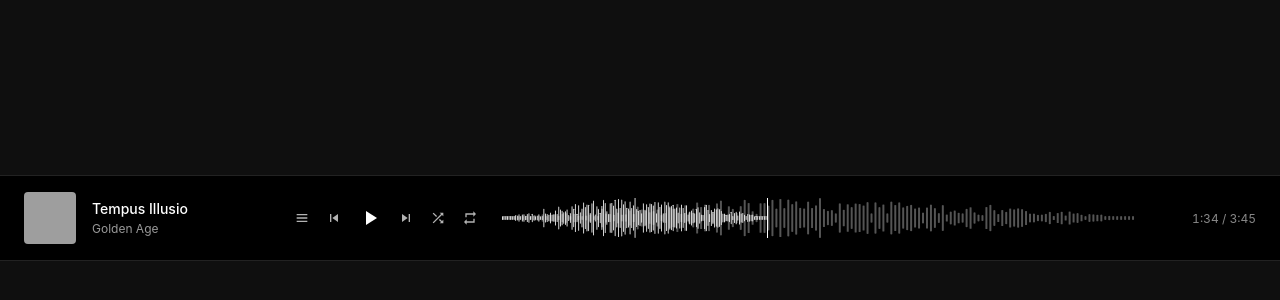
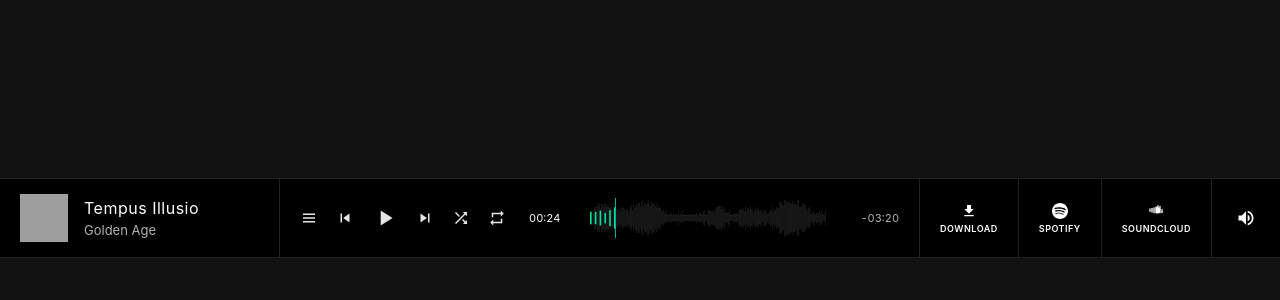
Before and after one commit to audiorybeatstore-cpu/globalplayer, a plain HTML site: page index.html in a window 1280 px wide. Shown: the part 182-482 px from the top of the page. Drawn offline with Linux system fonts and the light colour scheme; grey boxes are pictures that could not be loaded.

Commit message:
Update index.html

```diff
--- a/index.html
+++ b/index.html
@@ -3,8 +3,9 @@
 <head>
     <meta charset="UTF-8">
     <meta name="viewport" content="width=device-width, initial-scale=1.0">
-    <title>Pro Audio Player</title>
+    <title>Pro Global Audio Player</title>
     <style>
+        /* --- Base Reset --- */
         * {
             box-sizing: border-box;
             margin: 0;
@@ -13,7 +14,7 @@
         }
 
         body {
-            background-color: #0f0f0f; /* Deep dark background */
+            background-color: #121212; /* Dark background for contrast */
             display: flex;
             justify-content: center;
             align-items: center;
@@ -21,36 +22,39 @@
             font-family: -apple-system, BlinkMacSystemFont, "Segoe UI", Roboto, Helvetica, Arial, sans-serif;
         }
 
-        /* Main Player Container */
+        /* --- Main Player Container --- */
         .player-bar {
             width: 100%;
-            max-width: 1400px;
-            height: 86px;
+            max-width: 1600px; /* Wide layout like the image */
+            height: 80px;
             background-color: #000000;
             display: flex;
             align-items: center;
-            padding: 0 24px;
             color: #ffffff;
             border-top: 1px solid #222;
             border-bottom: 1px solid #222;
+            overflow: hidden;
         }
 
-        /* --- LEFT: Track Info --- */
+        /* --- Left Section: Album Art & Info --- */
         .player-left {
             display: flex;
             align-items: center;
-            width: 250px;
+            width: 280px;
+            padding-left: 20px;
             flex-shrink: 0;
+            border-right: 1px solid #222;
+            height: 100%;
         }
 
         .cover-art {
-            width: 52px;
-            height: 52px;
-            background-color: #222;
+            width: 48px;
+            height: 48px;
+            background-color: #333;
+            /* Using a placeholder image similar to your screenshot */
             background-image: url('https://images.unsplash.com/photo-1614613535308-eb5fbd3d2c17?q=80&w=150&auto=format&fit=crop');
             background-size: cover;
             background-position: center;
-            border-radius: 4px;
             margin-right: 16px;
         }
 
@@ -61,21 +65,23 @@
         }
 
         .track-title {
-            font-size: 14px;
-            font-weight: 500;
+            font-size: 16px;
+            font-weight: 400;
             margin-bottom: 4px;
+            letter-spacing: 0.5px;
         }
 
         .track-artist {
-            font-size: 12px;
-            color: #999;
+            font-size: 13px;
+            color: #b3b3b3;
         }
 
-        /* --- CENTER: Controls & Waveform --- */
+        /* --- Center Section: Controls & Waveform --- */
         .player-center {
             display: flex;
             align-items: center;
             flex-grow: 1;
+            height: 100%;
             padding: 0 20px;
             gap: 24px;
         }
@@ -83,37 +89,45 @@
         .controls {
             display: flex;
             align-items: center;
-            gap: 16px;
+            gap: 18px;
             flex-shrink: 0;
         }
 
         .control-btn {
             background: none;
             border: none;
-            color: #b3b3b3;
+            color: #fff;
             cursor: pointer;
             display: flex;
             justify-content: center;
             align-items: center;
-            transition: color 0.2s, transform 0.1s;
+            transition: opacity 0.2s;
+            opacity: 0.9;
         }
 
         .control-btn:hover {
-            color: #ffffff;
-            transform: scale(1.05);
+            opacity: 1;
         }
 
-        /* Specific Icon Sizes */
         .control-btn svg {
-            width: 16px;
-            height: 16px;
+            width: 18px;
+            height: 18px;
             fill: currentColor;
         }
 
+        /* Play / Pause Button */
         .play-btn svg {
-            width: 24px;
-            height: 24px;
-            fill: #ffffff;
+            width: 26px;
+            height: 26px;
+        }
+
+        /* Current Time Display */
+        .current-time {
+            font-size: 11px;
+            color: #fff;
+            font-variant-numeric: tabular-nums;
+            margin-left: 5px;
+            margin-right: 5px;
         }
 
         /* --- WAVEFORM CONTAINER --- */
@@ -124,6 +138,7 @@
             cursor: pointer;
             display: flex;
             align-items: center;
+            min-width: 100px; /* Prevent it from collapsing entirely */
         }
 
         .waveform-svg {
@@ -132,60 +147,108 @@
             display: block;
         }
 
-        /* The played portion of the waveform */
+        /* The colored, played portion of the waveform */
         .waveform-played {
             position: absolute;
             top: 0;
             left: 0;
             height: 100%;
             overflow: hidden;
-            pointer-events: none; /* Let clicks pass through to container */
-            width: 0%; /* Changed by JS */
-            border-right: 1px solid #fff; /* The playhead line */
+            pointer-events: none;
+            width: 0%; /* Controlled by JavaScript */
+            border-right: 1px solid #00b09b; /* The playhead line */
         }
 
         .waveform-played svg {
-            /* Ensure the played SVG exactly matches the background SVG width */
             position: absolute;
             top: 0;
             left: 0;
             height: 100%;
-            width: 100vw; /* Force it to be wide enough */
-            max-width: 1200px; /* Match roughly the container max-width */
+            width: 100vw; /* Force exact width match */
+            max-width: 1200px;
         }
 
-        .bar {
-            fill: #555; /* Unplayed color */
-            transition: fill 0.1s;
+        /* Base unplayed bars */
+        .bar-bg {
+            fill: #444;
         }
 
-        .bar:hover {
-            fill: #888;
+        /* Played bars (Teal color from your image) */
+        .waveform-played .bar-fg {
+            fill: #00e09e; /* Exact mint/teal color */
         }
 
-        /* Played bars change to white */
-        .waveform-played .bar {
-            fill: #ffffff;
+        /* Remaining Time Display */
+        .remaining-time {
+            font-size: 11px;
+            color: #b3b3b3;
+            font-variant-numeric: tabular-nums;
+            flex-shrink: 0;
+            margin-left: 10px;
         }
 
-        /* --- RIGHT: Time --- */
+        /* --- Right Section: Action Icons --- */
         .player-right {
             display: flex;
-            align-items: center;
-            width: 100px;
-            justify-content: flex-end;
-            font-size: 12px;
-            color: #888;
-            font-variant-numeric: tabular-nums;
+            height: 100%;
             flex-shrink: 0;
+            border-left: 1px solid #222;
         }
 
-        /* Responsive */
-        @media (max-width: 768px) {
-            .player-left { width: 180px; }
-            .track-title { font-size: 13px; }
+        .action-item {
+            display: flex;
+            flex-direction: column;
+            align-items: center;
+            justify-content: center;
+            padding: 0 20px;
+            border-right: 1px solid #222;
+            cursor: pointer;
+            transition: background 0.2s;
+            height: 100%;
+        }
+
+        .action-item:hover {
+            background-color: #111;
+        }
+
+        .action-item svg {
+            width: 16px;
+            height: 16px;
+            fill: #fff;
+            margin-bottom: 4px;
+        }
+
+        .action-text {
+            font-size: 9px;
+            color: #fff;
+            text-transform: uppercase;
+            font-weight: 600;
+            letter-spacing: 0.5px;
+        }
+
+        .volume-item {
+            padding: 0 24px;
+            display: flex;
+            align-items: center;
+            justify-content: center;
+            cursor: pointer;
+        }
+
+        .volume-item svg {
+            width: 20px;
+            height: 20px;
+            fill: #fff;
+        }
+
+        /* Responsive Adjustments */
+        @media (max-width: 1100px) {
+            .player-right, .remaining-time { display: none; }
+        }
+        @media (max-width: 800px) {
+            .player-left { width: 200px; }
             .controls { gap: 10px; }
-            .player-right { display: none; } /* Hide time on mobile */
+            .control-btn svg { width: 14px; height: 14px; }
+            .play-btn svg { width: 20px; height: 20px; }
         }
     </style>
 </head>
@@ -193,7 +256,7 @@
 
     <div class="player-bar">
 
-        <!-- Left: Album Info -->
+        <!-- Left: Album Art & Info -->
         <div class="player-left">
             <div class="cover-art"></div>
             <div class="track-info">
@@ -204,8 +267,9 @@
 
         <!-- Center: Controls & Waveform -->
         <div class="player-center">
+
             <div class="controls">
-                <!-- Playlist / Menu -->
+                <!-- Playlist / Menu (Hamburger lines) -->
                 <button class="control-btn" aria-label="Menu">
                     <svg viewBox="0 0 24 24"><path d="M4 6h16v2H4zm0 5h16v2H4zm0 5h16v2H4z"/></svg>
                 </button>
@@ -217,10 +281,8 @@
 
                 <!-- Play / Pause -->
                 <button class="control-btn play-btn" id="playPauseBtn" aria-label="Play">
-                    <!-- Play Icon -->
-                    <svg id="playIcon" viewBox="0 0 24 24"><path d="M8 5v14l11-7z"/></svg>
-                    <!-- Pause Icon (Hidden by default) -->
-                    <svg id="pauseIcon" viewBox="0 0 24 24" style="display: none;"><path d="M6 19h4V5H6v14zm8-14v14h4V5h-4z"/></svg>
+                    <svg id="playIcon" viewBox="0 0 24 24" style="display: none;"><path d="M8 5v14l11-7z"/></svg>
+                    <svg id="pauseIcon" viewBox="0 0 24 24"><path d="M6 19h4V5H6v14zm8-14v14h4V5h-4z"/></svg>
                 </button>
 
                 <!-- Next -->
@@ -237,22 +299,46 @@
                 <button class="control-btn" aria-label="Repeat">
                     <svg viewBox="0 0 24 24"><path d="M7 7h10v3l4-4-4-4v3H5v6h2V7zm10 10H7v-3l-4 4 4 4v-3h12v-6h-2v4z"/></svg>
                 </button>
+
+                <!-- Current Time -->
+                <span class="current-time" id="currentTime">00:11</span>
             </div>
 
             <!-- Waveform Area -->
             <div class="waveform-container" id="waveform">
-                <!-- Base Layer (Unplayed) -->
+                <!-- Base Layer (Gray) -->
                 <svg class="waveform-svg" id="waveSvgBg" preserveAspectRatio="none"></svg>
-                <!-- Played Layer (White) -->
+                <!-- Played Layer (Teal) -->
                 <div class="waveform-played" id="wavePlayedContainer">
                     <svg class="waveform-svg" id="waveSvgFg" preserveAspectRatio="none"></svg>
                 </div>
             </div>
+
+            <!-- Remaining Time -->
+            <span class="remaining-time" id="remainingTime">-00:00</span>
         </div>
 
-        <!-- Right: Time -->
+        <!-- Right: Action Icons -->
         <div class="player-right">
-            <span id="timeDisplay">0:00 / 3:45</span>
+            <!-- Download -->
+            <div class="action-item">
+                <svg viewBox="0 0 24 24"><path d="M19 9h-4V3H9v6H5l7 7 7-7zM5 18v2h14v-2H5z"/></svg>
+                <span class="action-text">Download</span>
+            </div>
+            <!-- Spotify -->
+            <div class="action-item">
+                <svg viewBox="0 0 24 24"><path d="M12 0C5.4 0 0 5.4 0 12s5.4 12 12 12 12-5.4 12-12S18.66 0 12 0zm5.521 17.34c-.24.359-.66.48-1.021.24-2.82-1.74-6.36-2.101-10.561-1.141-.418.122-.779-.179-.899-.539-.12-.421.18-.78.54-.9 4.56-1.021 8.52-.6 11.64 1.32.42.18.479.659.301 1.02zm1.44-3.3c-.301.42-.841.6-1.262.3-3.239-1.98-8.159-2.58-11.939-1.38-.479.12-1.02-.12-1.14-.6-.12-.48.12-1.021.6-1.141C9.6 9.9 15 10.561 18.72 12.84c.361.181.54.78.241 1.2zm.12-3.36C15.24 8.4 8.82 8.16 5.16 9.301c-.6.179-1.2-.181-1.38-.721-.18-.6.18-1.2.72-1.38 4.26-1.26 11.28-1.02 15.721 1.621.539.3.719 1.02.419 1.56-.299.421-1.02.599-1.559.3z"/></svg>
+                <span class="action-text">Spotify</span>
+            </div>
+            <!-- SoundCloud -->
+            <div class="action-item">
+                <svg viewBox="0 0 24 24"><path d="M2 12.5c0 .55.45 1 1 1s1-.45 1-1V8.75c0-.55-.45-1-1-1s-1 .45-1 1v3.75zM5 13.5c0 .55.45 1 1 1s1-.45 1-1v-5.5c0-.55-.45-1-1-1s-1 .45-1 1v5.5zM8 14.5c0 .55.45 1 1 1s1-.45 1-1v-7c0-.55-.45-1-1-1s-1 .45-1 1v7zm3 0c0 .55.45 1 1 1s1-.45 1-1V6c0-.55-.45-1-1-1s-1 .45-1 1v8.5zm3 0c0 .55.45 1 1 1s1-.45 1-1V4c0-.55-.45-1-1-1s-1 .45-1 1v10.5zm3 0c0 .55.45 1 1 1s1-.45 1-1V5c0-.55-.45-1-1-1s-1 .45-1 1v9.5zm3 0c0 .55.45 1 1 1s1-.45 1-1v-5c0-.55-.45-1-1-1s-1 .45-1 1v5zM23 13c0-1.66-1.34-3-3-3-.33 0-.65.06-.94.16C18.5 7.93 16.42 6.4 14 6.4c-1.1 0-2.1.3-3 .8v7.8c.9.5 1.9.8 3 .8 2.76 0 5-2.24 5-5 0-.35-.04-.69-.1-1.02.33-.16.7-.26 1.1-.26 1.38 0 2.5 1.12 2.5 2.5 0 .28-.05.55-.14.8.35.15.64.46.64.84z"/></svg>
+                <span class="action-text">Soundcloud</span>
+            </div>
+            <!-- Volume -->
+            <div class="volume-item">
+                <svg viewBox="0 0 24 24"><path d="M3 9v6h4l5 5V4L7 9H3zm13.5 3c0-1.77-1.02-3.29-2.5-4.03v8.05c1.48-.73 2.5-2.25 2.5-4.02zM14 3.23v2.06c2.89.86 5 3.54 5 6.71s-2.11 5.85-5 6.71v2.06c4.01-.91 7-4.49 7-8.77s-2.99-7.86-7-8.77z"/></svg>
+            </div>
         </div>
 
     </div>
@@ -266,121 +352,119 @@
         const waveSvgBg = document.getElementById('waveSvgBg');
         const waveSvgFg = document.getElementById('waveSvgFg');
         const wavePlayedContainer = document.getElementById('wavePlayedContainer');
-        const timeDisplay = document.getElementById('timeDisplay');
+        const currentTimeDisplay = document.getElementById('currentTime');
+        const remainingTimeDisplay = document.getElementById('remainingTime');
 
         // State
-        let isPlaying = false;
-        let progress = 42; // Starting progress (%) to match image
+        let isPlaying = true; // Start playing automatically to match image (pause icon visible)
+        let progress = 11; // Start at 11 seconds to match image
         let totalDurationSeconds = 225; // 3:45
         let animationInterval;
 
-        // Waveform settings
-        const barCount = 160; // Number of bars to draw
-        const barWidth = 2;
+        // Waveform Settings
+        const barCount = 250; // High number for dense, thin lines
+        const barWidth = 1;
         const barGap = 2;
 
-        // 1. Generate Realistic Waveform Data
+        // 1. Generate Realistic Waveform
         function generateWaveform() {
             let bgHtml = '';
             let fgHtml = '';
 
-            // Use a sine wave mixed with random noise to simulate a real audio track
+            // Use a combination of math functions to simulate a complex audio wave
             for (let i = 0; i < barCount; i++) {
-                // Create an envelope (louder in the middle, quieter at start/end)
-                let envelope = Math.sin((i / barCount) * Math.PI);
+                // Envelope: creates a wave that goes up and down
+                let envelope1 = Math.sin((i / barCount) * Math.PI * 3);
+                let envelope2 = Math.sin((i / barCount) * Math.PI * 10) * 0.5;
 
-                // Add randomness for the "audio" peaks and valleys
-                let randomNoise = (Math.random() * 0.8) + 0.2;
+                // Add random noise
+                let noise = Math.random();
 
-                // Calculate height percentage (between 15% and 100%)
-                let heightPercent = (envelope * randomNoise) * 100;
-                // Ensure minimum visible height
-                if (heightPercent < 10) heightPercent = 10;
+                // Combine and normalize
+                let heightPercent = Math.abs(envelope1 * 0.5 + envelope2 * 0.5 + noise * 0.4) * 80 + 10;
 
-                // Calculate X position
+                // Ensure minimum visible height so it looks solid
+                if (heightPercent < 15) heightPercent = 15;
+
                 let x = i * (barWidth + barGap);
-
-                // Create SVG rectangle path
-                // We center the bar vertically (y starts at 50%, height goes up/down)
                 let y = 50 - (heightPercent / 2);
 
-                let rect = `<rect class="bar" x="${x}" y="${y}%" width="${barWidth}" height="${heightPercent}%" rx="1"></rect>`;
+                // Draw symmetrical bars from the center
+                let rect = `<rect class="bar-bg" x="${x}" y="${y}%" width="${barWidth}" height="${heightPercent}%" rx="0.5"></rect>`;
+                let rectFg = `<rect class="bar-fg" x="${x}" y="${y}%" width="${barWidth}" height="${heightPercent}%" rx="0.5"></rect>`;
 
                 bgHtml += rect;
-                fgHtml += rect;
+                fgHtml += rectFg;
             }
 
-            // Inject the generated shapes into the SVGs
             waveSvgBg.innerHTML = bgHtml;
             waveSvgFg.innerHTML = fgHtml;
 
-            // Set the SVG viewBox to match the calculated width perfectly
+            // Set viewBox exactly to the drawn width
             const totalWidth = barCount * (barWidth + barGap);
             waveSvgBg.setAttribute('viewBox', `0 0 ${totalWidth} 100`);
             waveSvgFg.setAttribute('viewBox', `0 0 ${totalWidth} 100`);
-
-            // Ensure both SVGs are the same physical width so they line up perfectly
-            waveSvgBg.style.width = '100%';
-            waveSvgFg.style.width = '100%';
         }
 
-        // 2. Format Time
+        // 2. Format Time (MM:SS)
         function formatTime(seconds) {
             const min = Math.floor(seconds / 60);
             const sec = Math.floor(seconds % 60);
-            return `${min}:${sec < 10 ? '0' : ''}${sec}`;
+            return `${min < 10 ? '0' : ''}${min}:${sec < 10 ? '0' : ''}${sec}`;
         }
 
-        // 3. Update UI (Progress & Time)
+        // 3. Update UI
         function updateUI() {
-            // Update the width of the "played" container to clip the white waveform
-            wavePlayedContainer.style.width = progress + '%';
+            // Update Played Width (Teal progress)
+            const percent = progress + '%';
+            wavePlayedContainer.style.width = percent;
 
-            // Update the time display
+            // Calculate Times
             const currentSeconds = (progress / 100) * totalDurationSeconds;
-            timeDisplay.textContent = `${formatTime(currentSeconds)} / ${formatTime(totalDurationSeconds)}`;
+            const remainingSeconds = totalDurationSeconds - currentSeconds;
+
+            currentTimeDisplay.textContent = formatTime(currentSeconds);
+            // Match image format for remaining time
+            remainingTimeDisplay.textContent = `-${formatTime(remainingSeconds)}`;
         }
 
         // 4. Play / Pause Logic
-        playPauseBtn.addEventListener('click', () => {
+        function togglePlay() {
             isPlaying = !isPlaying;
 
             if (isPlaying) {
                 playIcon.style.display = 'none';
                 pauseIcon.style.display = 'block';
 
-                // Start simulated playback
                 animationInterval = setInterval(() => {
                     if (progress < 100) {
-                        // Increment progress
-                        progress += 0.15;
+                        // Increment speed (adjust for realism)
+                        progress += (0.1 / totalDurationSeconds) * 100;
                         if (progress > 100) progress = 100;
                         updateUI();
                     } else {
-                        // Reset at end
                         clearInterval(animationInterval);
                         isPlaying = false;
                         playIcon.style.display = 'block';
                         pauseIcon.style.display = 'none';
-                        progress = 0;
-                        updateUI();
                     }
                 }, 100);
-
             } else {
                 playIcon.style.display = 'block';
                 pauseIcon.style.display = 'none';
                 clearInterval(animationInterval);
             }
-        });
+        }
 
-        // 5. Seek Logic (Click on waveform)
+        // Event Listeners
+        playPauseBtn.addEventListener('click', togglePlay);
+
+        // Seek on Waveform Click
         waveformContainer.addEventListener('click', (e) => {
             const rect = waveformContainer.getBoundingClientRect();
             const clickX = e.clientX - rect.left;
             const width = rect.width;
 
-            // Calculate percentage
             let newProgress = (clickX / width) * 100;
             newProgress = Math.max(0, Math.min(100, newProgress));
 
@@ -391,6 +475,9 @@
         // Initialize
         generateWaveform();
         updateUI();
+
+        // Auto-start simulation
+        togglePlay();
     </script>
 </body>
 </html>
```
